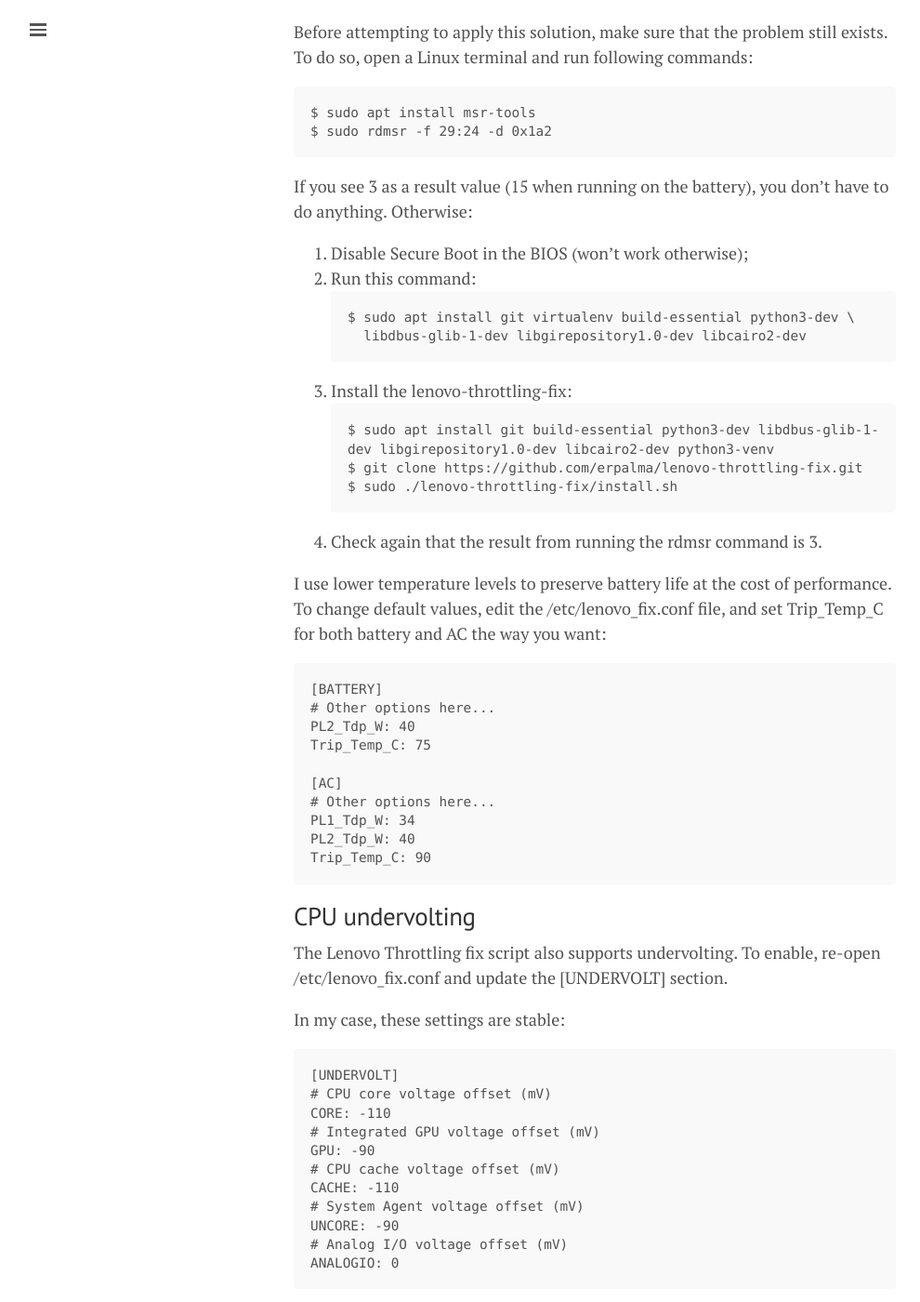
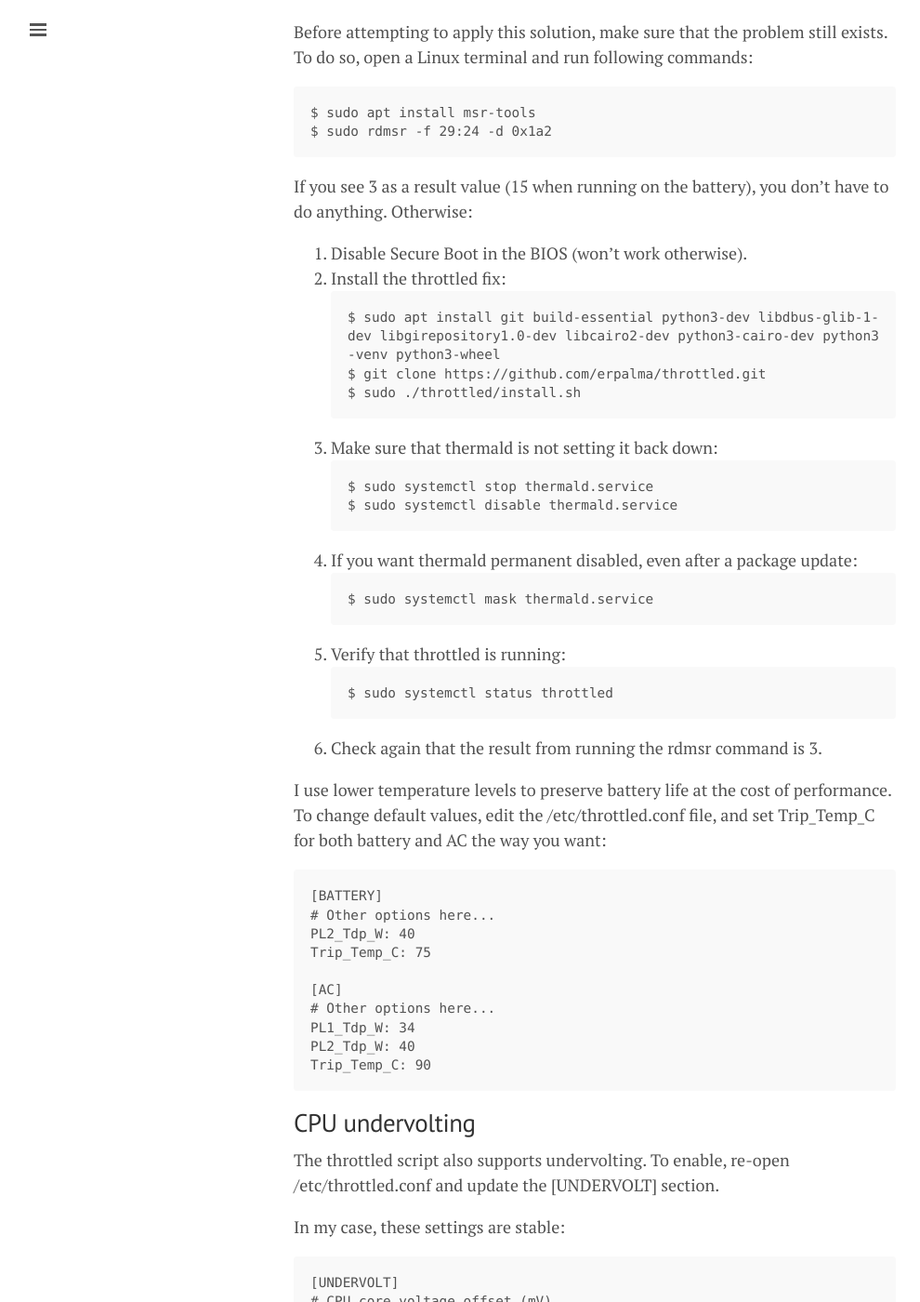
Before and after one commit to lgeurts/lgeurts.github.io, a Jekyll site: the page built from _posts/2021-10-15-ubuntu-setup-notes-for-x1-carbon-gen8.md, in a window 1280 px wide and 1400 px high, scrolled down 4597 px. Shown: the whole window at 93% size, without its empty margins (0-990 px from the left). Built offline with Jekyll 4.4.1, drawn with Linux system fonts in a browser that asks for light colours; nearby versions of some CDN libraries; comment, search, counter and statistics services are not loaded.

Commit message:
Update 2021-10-15-ubuntu-setup-notes-for-x1-carbon-gen8.md

````diff
--- a/_posts/2021-10-15-ubuntu-setup-notes-for-x1-carbon-gen8.md
+++ b/_posts/2021-10-15-ubuntu-setup-notes-for-x1-carbon-gen8.md
@@ -168,21 +168,29 @@
 $ sudo rdmsr -f 29:24 -d 0x1a2
 ```
 If you see 3 as a result value (15 when running on the battery), you don’t have to do anything. Otherwise:
-1. Disable Secure Boot in the BIOS (won’t work otherwise);
-2. Run this command:
+1. Disable Secure Boot in the BIOS (won’t work otherwise).
+2. Install the throttled fix:
 ```
-$ sudo apt install git virtualenv build-essential python3-dev \
-  libdbus-glib-1-dev libgirepository1.0-dev libcairo2-dev
+$ sudo apt install git build-essential python3-dev libdbus-glib-1-dev libgirepository1.0-dev libcairo2-dev python3-cairo-dev python3-venv python3-wheel
+$ git clone https://github.com/erpalma/throttled.git
+$ sudo ./throttled/install.sh
 ```
-3. Install the lenovo-throttling-fix:
+3. Make sure that thermald is not setting it back down:
 ```
-$ sudo apt install git build-essential python3-dev libdbus-glib-1-dev libgirepository1.0-dev libcairo2-dev python3-venv
-$ git clone https://github.com/erpalma/lenovo-throttling-fix.git
-$ sudo ./lenovo-throttling-fix/install.sh
+$ sudo systemctl stop thermald.service
+$ sudo systemctl disable thermald.service
 ```
-4. Check again that the result from running the rdmsr command is 3.
+4. If you want thermald permanent disabled, even after a package update:
+```
+$ sudo systemctl mask thermald.service
+```
+5. Verify that throttled is running:
+```
+$ sudo systemctl status throttled
+```
+6. Check again that the result from running the rdmsr command is 3.
 
-I use lower temperature levels to preserve battery life at the cost of performance. To change default values, edit the /etc/lenovo_fix.conf file, and set Trip_Temp_C for both battery and AC the way you want:
+I use lower temperature levels to preserve battery life at the cost of performance. To change default values, edit the /etc/throttled.conf file, and set Trip_Temp_C for both battery and AC the way you want:
 ```
 [BATTERY]
 # Other options here...
@@ -197,7 +205,7 @@
 ```
 ## CPU undervolting
 
-The Lenovo Throttling fix script also supports undervolting. To enable, re-open /etc/lenovo_fix.conf and update the [UNDERVOLT] section.
+The throttled script also supports undervolting. To enable, re-open /etc/throttled.conf and update the [UNDERVOLT] section.
 
 In my case, these settings are stable:
 ```
````
